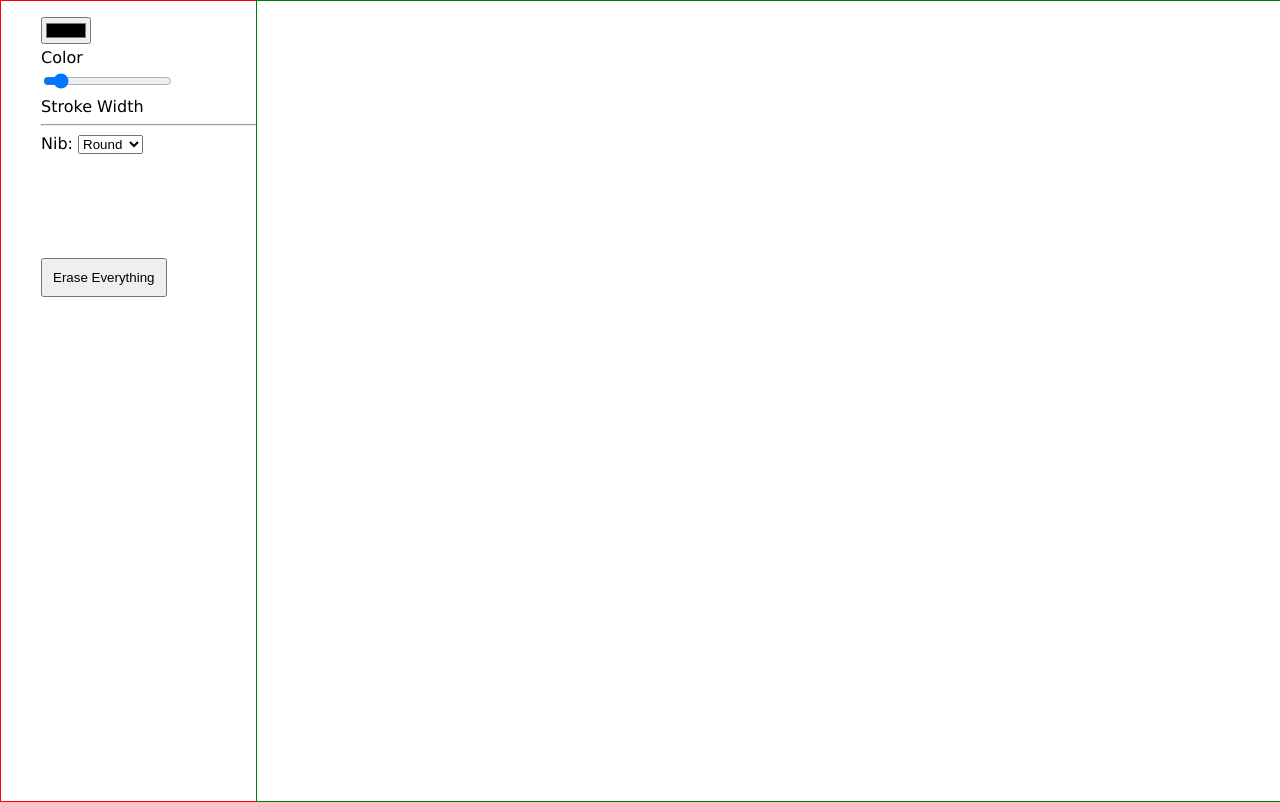
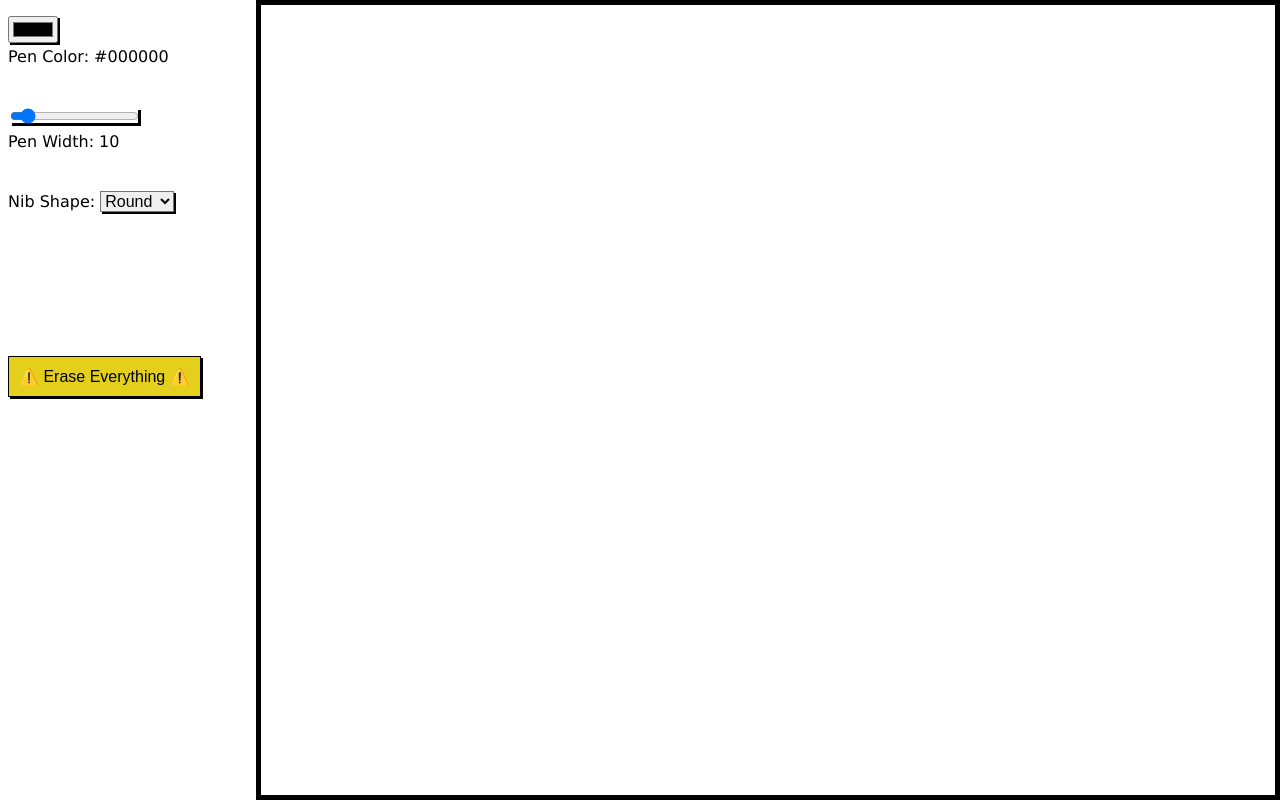
Before and after one commit to martyav/drawing-pad, a plain HTML site: page index.html in a window 1280 px wide. Drawn offline with Linux system fonts and the light colour scheme.

Commit message:
styling the controls

```diff
--- a/index.html
+++ b/index.html
@@ -16,23 +16,20 @@
             <ul>
                 <li>
                     <input type='color' name='color' value='#000000'>
-                    <label for='color'>Color</label>
+                    <label for='color'></label>
                 </li>
                 <li>
                     <input type='range' name='width' min='1' max='100' value='10'>
-                    <label for='width'>Stroke Width</label>
+                    <label for='width'></label>
                 </li>
                 <li>
-                    <hr />
-                </li>
-                <li>
-                    Nib: <select name='nib'>
+                    Nib Shape: <select name='nib'>
                         <option value='round' selected>Round</option>
                         <option value='square'>Square</option>
                     </select>
                 </li>
                 <li>
-                    <button id='eraseAll'>Erase Everything</button>
+                    <button id='eraseAll'>⚠️ Erase Everything ⚠️</button>
                 </li>
             </ul>
         </div>
--- a/src/script.js
+++ b/src/script.js
@@ -24,14 +24,18 @@ function handleUpdate() {
 
     const localCanvas = document.querySelector("#drawHere");
     const localContext = localCanvas.getContext("2d");
+    const colorLabel = document.querySelector('[for=color]');
+    const strokeLabel = document.querySelector('[for=width]');
     const changedValue = document.body.style.getPropertyValue(property);
 
     switch (property) {
         case '--color':
             localContext.strokeStyle = changedValue;
+            colorLabel.innerHTML = `Pen Color: ${ changedValue }`;
             break;
         case '--width':
             localContext.lineWidth = changedValue;
+            strokeLabel.innerHTML = `Pen Width: ${ changedValue }`;
             break;
         case '--nib':
             localContext.lineCap = changedValue;
@@ -65,6 +69,11 @@ function setCanvasProperties(canvas, context) {
     context.lineCap = document.body.style.getPropertyValue('--nib');;
 }
 
+function setLabels(colorLabel, strokeLabel) {
+    colorLabel.innerHTML = `Pen Color: ${ document.body.style.getPropertyValue('--color') }`;
+    strokeLabel.innerHTML = `Pen Width: ${ document.body.style.getPropertyValue('--width') }`;
+}
+
 function addEventHandlers(canvas, inputs, nibMenu, eraseAllButton) {
     canvas.addEventListener('mousemove', draw);
     canvas.addEventListener('mousedown', () => {
@@ -89,6 +98,8 @@ document.addEventListener("DOMContentLoaded", () => {
     const canvas = document.querySelector("#drawHere");
     const context = canvas.getContext("2d"); // setting alpha to false optimizes rendering...but then the canvas bg is rendered black, and changing the color is quite slow
     const inputs = Array.from(document.querySelectorAll(`#controls input`));
+    const colorLabel = document.querySelector('[for=color]');
+    const strokeLabel = document.querySelector('[for=width]');
     const nibMenu = document.querySelector('[name=nib]');
     const eraseAllButton = document.querySelector('#eraseAll');
 
@@ -98,5 +109,6 @@ document.addEventListener("DOMContentLoaded", () => {
 
     setCSSVariables(colorInput, widthInput, nibInput);
     setCanvasProperties(canvas, context);
+    setLabels(colorLabel, strokeLabel);
     addEventHandlers(canvas, inputs, nibMenu, eraseAllButton);
 });
--- a/src/style.css
+++ b/src/style.css
@@ -13,7 +13,7 @@ body {
     font-size: 16px;
     margin: 0;
     padding: 0;
-    color: black;
+    border: 0;
     font-family: 'Lucida Sans', 'Lucida Sans Regular', 'Lucida Grande', 'Lucida Sans Unicode', Geneva, Verdana, sans-serif;
 }
 
@@ -23,35 +23,55 @@ main {
     grid-template-rows: 100vh;
 }
 
+#controls {
+    width: 100%;
+    height: 100vh;
+}
+
 label {
     display: block;
     margin-bottom: 4px;
     margin-top: 4px;
 }
 
-#controls {
-    width: 100%;
-    height: 100vh;
-    border: 1px solid red;
+ul {
+    list-style: none;
+    padding-left: 8px;
+}
+
+li {
+    margin-bottom: 40px;
+}
+
+input {
+    box-shadow: 2px 2px black;
+}
+
+select {
+    box-shadow: 2px 2px black;
+    font-size: inherit;
 }
 
 button {
     padding: 10px;
     margin-bottom: 4px;
     margin-top: 4px;
+    border: 1px solid black;
+    box-shadow: 2px 2px black;
+    background: #e3cf1c;
+    color: black;
+    font-size: inherit;
 }
 
 select {
     margin-bottom: 100px;
 }
 
-ul {
-    list-style: none;
-}
-
 #drawHere {
     width: 100%;
     height: 100vh;
-    border: 1px solid green;
+    outline: 5px solid black;
+    outline-offset: -5px;
+    /* outline is a property similar to border, but it is not counted as part of the element's dimensions. By default it is always outside the border area, but we can use outline-offset to position it more precisely in respect to its element. Setting it to be the inverse of its own width ensures it is contained within the div and prevents ugly scrollbars from being added to the page, as was the case when we were using border to create the same effect of an outlined panel */
     background: white;
 }
```
